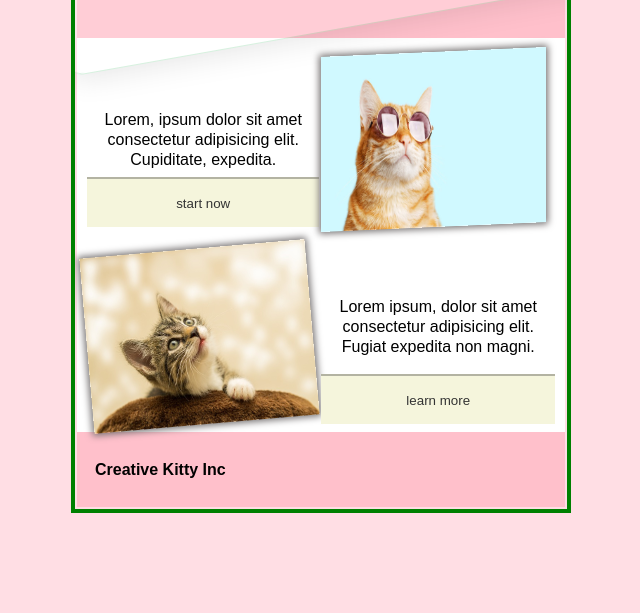
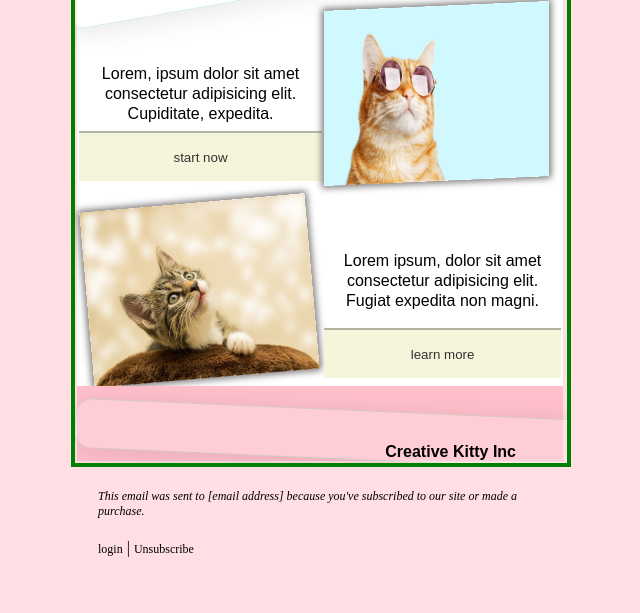
Before and after one commit to KylesTech95/crm-email-temp, a website: page public/index.html in a window 1280 px wide. Shown: the part 187-800 px from the top of the page, without its empty margins (319-959 px from the left). Drawn offline with Linux system fonts and the light colour scheme; a web font is replaced by a local one.

Commit message:
feat: add option to bottom of temp

```diff
--- a/public/index.html
+++ b/public/index.html
@@ -23,6 +23,7 @@
       text-align: center;
     }
     * {
+      text-decoration: none;
       margin: 0;
       padding: 0;
       box-sizing: border-box;
@@ -72,7 +73,6 @@
       margin-top: 1rem;
       justify-content: center;
       align-items: center;
-      padding: 0 0.5rem;
     }
     .content-container {
       display: flex;
@@ -88,6 +88,21 @@
       border: 4px solid indigo;
     }
 
+    #glass-piece-footer {
+      height: 50px;
+      z-index:997;
+      width: 700px;
+      transform: rotate(2.5deg);
+      position: absolute;
+      bottom: 0;
+      left:0;
+      background: rgba(255, 255, 255, 0.21);
+      border-radius: 16px;
+      box-shadow: 0 4px 30px rgba(0, 0, 0, 0.1);
+      backdrop-filter: blur(0); /*blur*/
+      -webkit-backdrop-filter: blur(0);
+      border: 1px solid rgba(46, 180, 87, 0.19);
+    }
     #glass-piece {
       height: 100px;
       width: 700px;
@@ -173,13 +188,12 @@
         </tr>
         <!-- glass piece -->
         <td id="glass-piece"></td>
-
         <!-- row2 -->
         <tr>
           <td class="table-data-container-meat">
             <table class="content-table content table-content-meat">
               <tr>
-                <td style="position:relative">
+                <td style="position: relative">
                   <p class="para">
                     Lorem, ipsum dolor sit amet consectetur adipisicing elit.
                     Cupiditate, expedita.
@@ -195,7 +209,10 @@
                 </td>
               </tr>
               <tr>
-                <td class="content-container three" style="margin-top:1.25rem;">
+                <td
+                  class="content-container three"
+                  style="margin-top: 1.25rem; margin-left: 0.5rem"
+                >
                   <img
                     src="./media/lookupca.jpg"
                     alt=""
@@ -215,17 +232,43 @@
         </tr>
         <!-- row3 -->
         <tr>
-          <td class="table-data-container-footer">
-            <table class="content-table content table-content">
+          <td class="table-data-container-footer" style="position: relative">
+            <td id="glass-piece-footer"></td>
+            <table class="content-table content table-content" style="position:relative;width:400px;">
               <tr>
-                <td>
-                  <h3 style="padding-left:1rem;">Creative Kitty Inc</h3>
+                <td style="position: absolute; bottom: 10px; right: 5px;z-index:999;">
+                  <h3>
+                    Creative Kitty Inc
+                  </h3>
                 </td>
               </tr>
             </table>
           </td>
         </tr>
       </table>
+      <!-- disclaimer -->
+      <table style="width: 450px; margin: 1rem 0">
+        <tr>
+          <td>
+            <em
+              ><p style="font-size: 12px">
+                This email was sent to [email address] because you've subscribed
+                to our site or made a purchase.
+              </p></em
+            >
+          </td>
+        </tr>
+      </table>
+      <!-- login/unsubscribe -->
+      <table style="width: 450px">
+        <tr>
+          <td class="flex-row-center-start">
+            <a href="" style="color: #000; font-size: 12px">login</a>
+            |
+            <a href="" style="color: #000; font-size: 12px">Unsubscribe</a>
+          </td>
+        </tr>
+      </table>
     </center>
   </body>
 </html>
```
Also changed, not shown: public/media/kittycreative.png.
